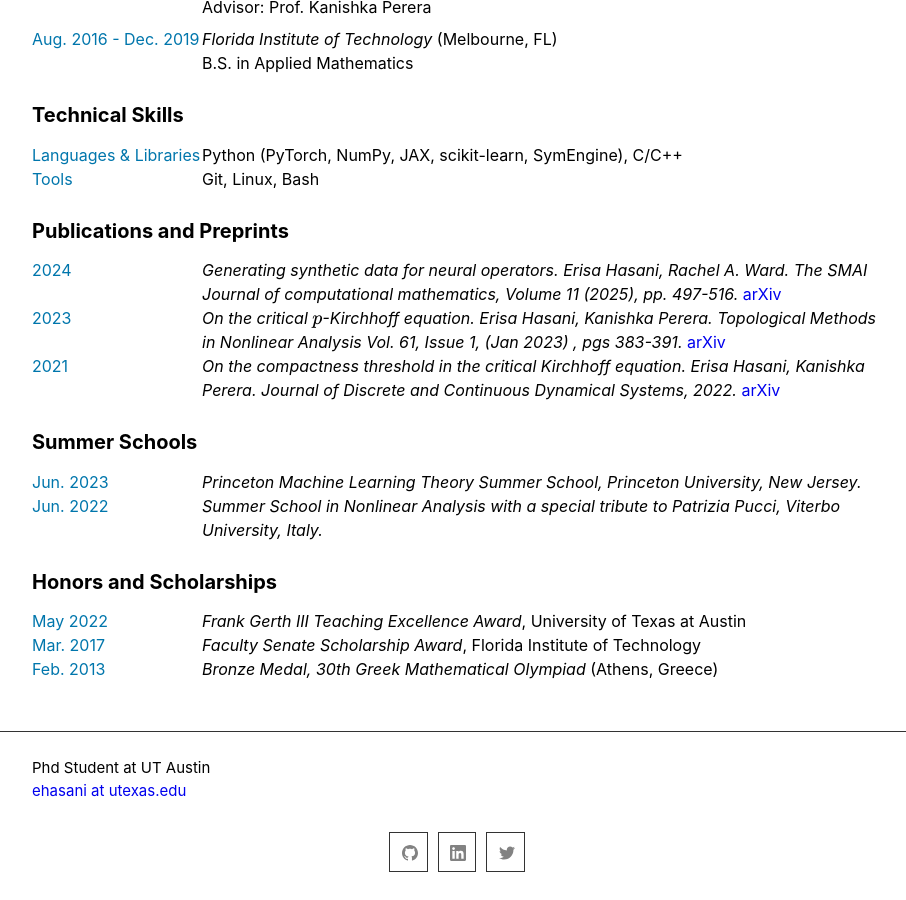
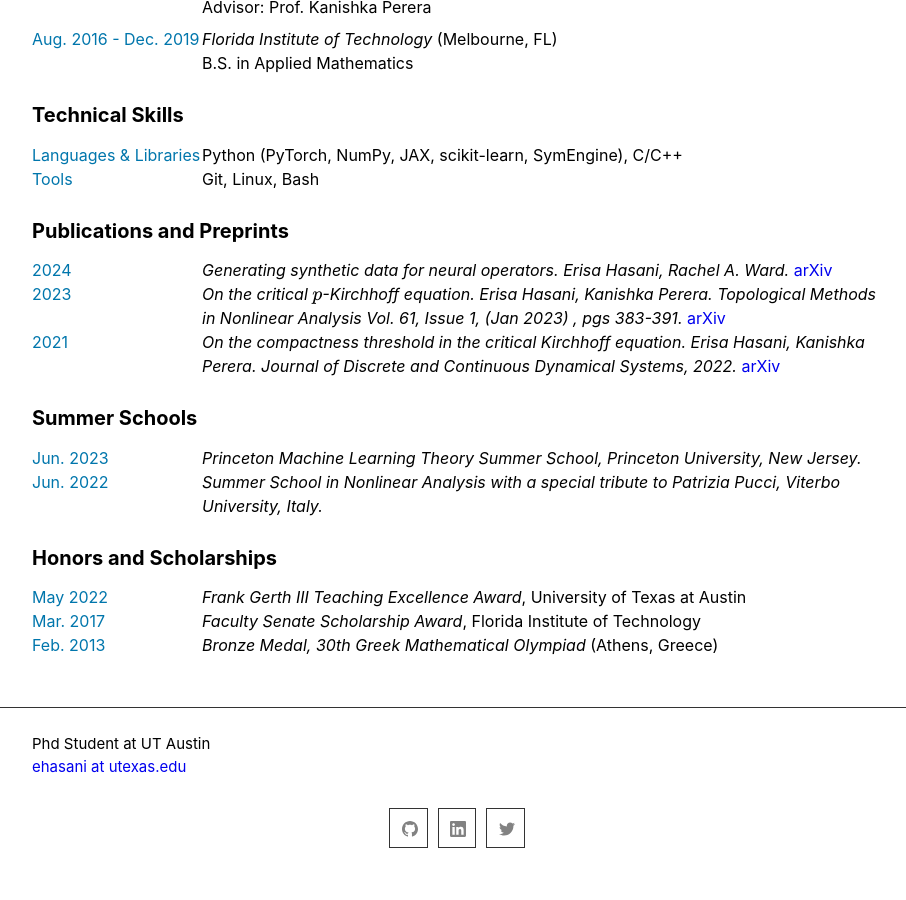
Before and after one commit to erisahasani/erisahasani.github.io, a Jekyll site: the page built from cv.md, in a window 1280 px wide and 900 px high, scrolled down 827 px. Shown: the whole window, without its empty margins (183-1089 px from the left). Built offline with Jekyll 4.4.1, drawn with Linux system fonts in a browser that asks for light colours; formulas are drawn with MathJax 3; after the commit the page ends 1705 px from its top, so only the background shows below that.

Commit message:
oct 7 update

```diff
--- a/cv.md
+++ b/cv.md
@@ -77,7 +77,7 @@ Tools
 
 #### **Publications and Preprints**
 2024
-:   *Generating synthetic data for neural operators. Erisa Hasani, Rachel A. Ward. The SMAI Journal of computational mathematics, Volume 11 (2025), pp. 497-516.* [arXiv](https://arxiv.org/abs/2401.02398)
+:   *Generating synthetic data for neural operators. Erisa Hasani, Rachel A. Ward.* [arXiv](https://arxiv.org/abs/2401.02398)
 
 2023
 :   *On the critical $$p$$-Kirchhoff equation. Erisa Hasani, Kanishka Perera. Topological Methods in Nonlinear Analysis Vol. 61, Issue 1, (Jan 2023) , pgs 383-391.* [arXiv](https://arxiv.org/abs/2108.05285)
```
